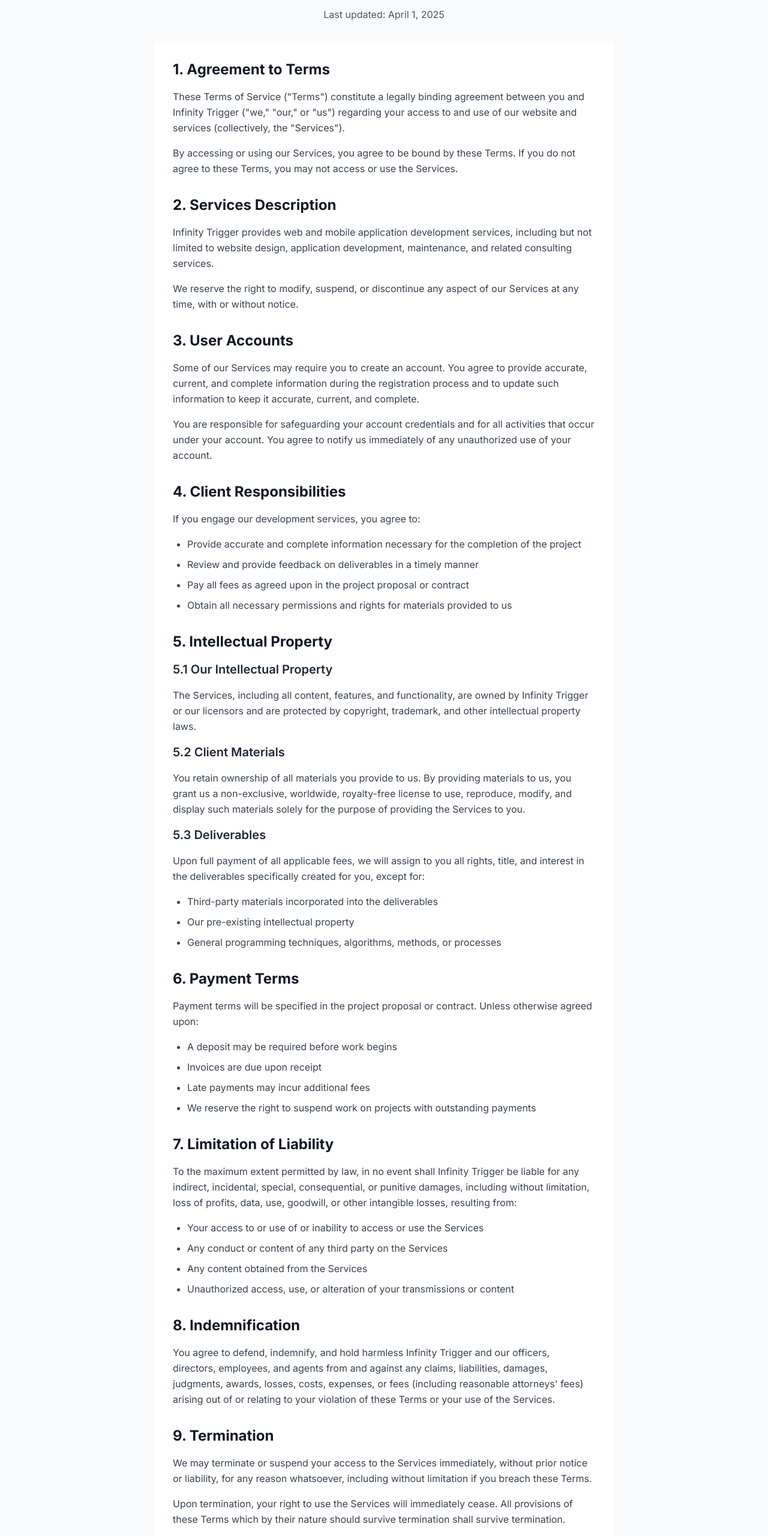
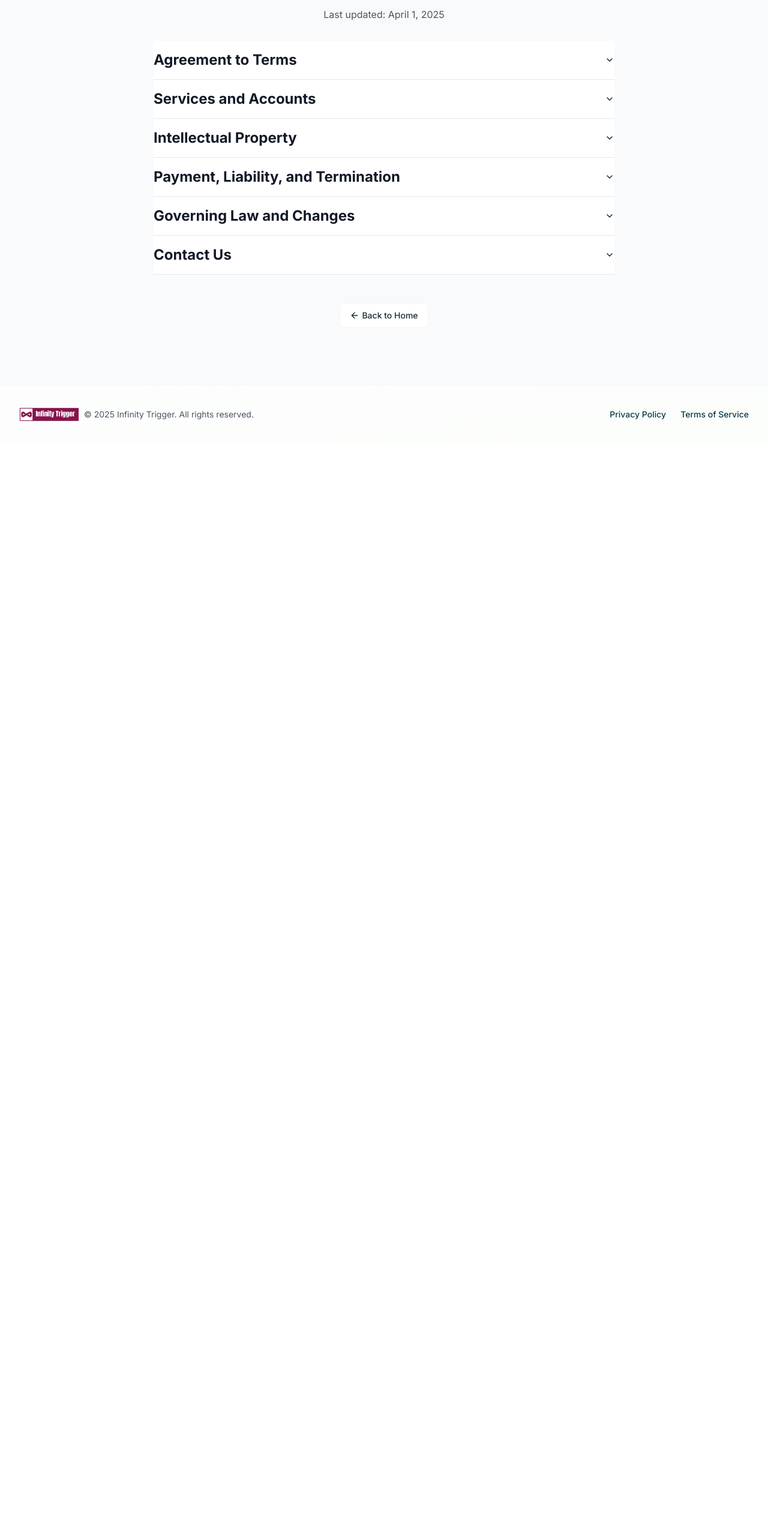
Before and after one commit to sylentwulf81/infinitytrigger, a Next.js app: page /terms-of-service in a window 1280 px wide. Shown: the part 205-2766 px from the top of the page at 60% size. After the commit the page ends 944 px from the top, so only its background shows below. Built offline with nearby package versions, Linux system fonts and the light colour scheme.

Commit message:
refactor: update routing and component structure for improved page organization and performance

```diff
--- a/app/terms-of-service/page.tsx
+++ b/app/terms-of-service/page.tsx
@@ -1,20 +1,23 @@
 import Link from "next/link";
-import Image from "next/image";
+import {
+  Accordion,
+  AccordionContent,
+  AccordionItem,
+  AccordionTrigger,
+} from "@/components/ui/accordion";
 import { Button } from "@/components/ui/button";
 import { ArrowLeft } from "lucide-react";
 
 export default function TermsOfServicePage() {
   return (
-    <div className="flex min-h-screen flex-col">
-      <main className="flex-1">
-        <section className="w-full py-12 md:py-24 bg-gray-50">
+    <section className="w-full py-12 md:py-24 bg-gray-50 dark:bg-brand-dark dark:text-brand-mint">
       <div className="container px-4 md:px-6">
         <div className="flex flex-col items-center justify-center space-y-4 text-center mb-8">
           <div className="space-y-2">
-                <h1 className="text-3xl font-bold tracking-tighter sm:text-4xl md:text-5xl text-gray-900">
+            <h1 className="text-3xl font-bold tracking-tighter sm:text-4xl md:text-5xl text-gray-900 dark:text-brand-mint">
               Terms of Service
             </h1>
-                <p className="text-gray-600">
+            <p className="text-gray-600 dark:text-white">
               Last updated:{" "}
               {new Date().toLocaleDateString("en-US", {
                 month: "long",
@@ -25,228 +28,124 @@ export default function TermsOfServicePage() {
           </div>
         </div>
 
-            <div className="mx-auto max-w-3xl bg-white rounded-lg shadow-sm p-8 space-y-8">
-              <div className="space-y-4">
-                <h2 className="text-2xl font-bold text-gray-900">1. Agreement to Terms</h2>
-                <p className="text-gray-700 leading-relaxed">
+        <Accordion
+          type="single"
+          collapsible
+          className="w-full max-w-3xl mx-auto bg-white dark:bg-brand-dark dark:text-brand-mint"
+        >
+          <AccordionItem value="item-1">
+            <AccordionTrigger className="text-2xl font-bold text-gray-900 dark:text-brand-mint hover:bg-brand-mint/10 dark:hover:bg-brand-gray dark:hover:text-brand-dark transition-all duration-300 hover:no-underline">
+              Agreement to Terms
+            </AccordionTrigger>
+            <AccordionContent>
+              <p className="text-gray-700 leading-relaxed dark:text-white">
                 These Terms of Service ("Terms") constitute a legally binding
                 agreement between you and Infinity Trigger ("we," "our," or
-                  "us") regarding your access to and use of our website and
-                  services (collectively, the "Services").
+                "us", "the Company") regarding your access to and use of our
+                website, applications, communication channels, and services
+                (collectively, the "Services"). By accessing or using our
+                Services, you agree to be bound by these Terms. If you do not
+                agree to these Terms, you may not access or use the Services.
               </p>
-                <p className="text-gray-700 leading-relaxed">
-                  By accessing or using our Services, you agree to be bound by
-                  these Terms. If you do not agree to these Terms, you may not
-                  access or use the Services.
+            </AccordionContent>
+          </AccordionItem>
+
+          <AccordionItem value="item-2">
+            <AccordionTrigger className="text-2xl font-bold text-gray-900 dark:text-brand-mint hover:bg-brand-mint/10 dark:hover:bg-brand-gray dark:hover:text-brand-dark transition-all duration-300 hover:no-underline">
+              Services and Accounts
+            </AccordionTrigger>
+            <AccordionContent>
+              <p className="text-gray-700 leading-relaxed dark:text-white">
+                Infinity Trigger provides web applications, native mobile
+                applications, and digital application development services. We
+                reserve the right to modify, suspend, or discontinue any aspect
+                of our Services at any time. Some Services may require you to
+                create an account, and you are responsible for providing
+                accurate information and safeguarding your account credentials.
               </p>
-              </div>
+            </AccordionContent>
+          </AccordionItem>
 
-              <div className="space-y-4">
-                <h2 className="text-2xl font-bold text-gray-900">2. Services Description</h2>
-                <p className="text-gray-700 leading-relaxed">
-                  Infinity Trigger provides web and mobile application
-                  development services, including but not limited to website
-                  design, application development, maintenance, and related
-                  consulting services.
+          <AccordionItem value="item-3">
+            <AccordionTrigger className="text-2xl font-bold text-gray-900 dark:text-brand-mint hover:bg-brand-mint/10 dark:hover:bg-brand-gray dark:hover:text-brand-dark transition-all duration-300 hover:no-underline">
+              Intellectual Property
+            </AccordionTrigger>
+            <AccordionContent>
+              <p className="text-gray-700 leading-relaxed dark:text-white">
+                The Services and their original content are owned by Infinity
+                Trigger and are protected by intellectual property laws. Content
+                within specific Services may be covered under Creative Commons
+                licenses. Please refer to the specific Service's terms of
+                service for more information. You retain ownership of materials
+                you provide to us or create using our Services, but you grant us
+                a license to use them to provide, advertise, or improve our
+                Services. In the case of application or web development
+                services, in which payment is rendered in exchange for design
+                and development services, upon full payment to the Company for
+                the aforementioned services rendered, we assign to you all
+                applicable rights to the deliverables created for you, with some
+                exceptions.
               </p>
-                <p className="text-gray-700 leading-relaxed">
-                  We reserve the right to modify, suspend, or discontinue any
-                  aspect of our Services at any time, with or without notice.
+            </AccordionContent>
+          </AccordionItem>
+
+          <AccordionItem value="item-4">
+            <AccordionTrigger className="text-2xl font-bold text-gray-900 dark:text-brand-mint hover:bg-brand-mint/10 dark:hover:bg-brand-gray dark:hover:text-brand-dark transition-all duration-300 hover:no-underline">
+              Payment, Liability, and Termination
+            </AccordionTrigger>
+            <AccordionContent>
+              <p className="text-gray-700 leading-relaxed dark:text-white">
+                In the case of application or web development services, payment
+                terms will be specified in your project proposal. We are not
+                liable for any indirect or consequential damages arising from
+                your use of the Services. We may terminate or suspend your
+                access to the Services at any time for any reason, including if
+                you breach these Terms. In the case of our mobile applications
+                or native web applications, usage, payment, and other terms will
+                be specified in that product's terms of service and each product
+                may have additional terms as required.
               </p>
-              </div>
+            </AccordionContent>
+          </AccordionItem>
 
-              <div className="space-y-4">
-                <h2 className="text-2xl font-bold text-gray-900">3. User Accounts</h2>
-                <p className="text-gray-700 leading-relaxed">
-                  Some of our Services may require you to create an account. You
-                  agree to provide accurate, current, and complete information
-                  during the registration process and to update such information
-                  to keep it accurate, current, and complete.
+          <AccordionItem value="item-5">
+            <AccordionTrigger className="text-2xl font-bold text-gray-900 dark:text-brand-mint hover:bg-brand-mint/10 dark:hover:bg-brand-gray dark:hover:text-brand-dark transition-all duration-300 hover:no-underline">
+              Governing Law and Changes
+            </AccordionTrigger>
+            <AccordionContent>
+              <p className="text-gray-700 leading-relaxed dark:text-white">
+                These Terms are governed by the laws of the United States and
+                Japan. We reserve the right to modify these Terms at any time.
+                right to modify these Terms at any time. If a revision is
+                material, we will provide at least 30 days' notice to all users of the Services.
               </p>
-                <p className="text-gray-700 leading-relaxed">
-                  You are responsible for safeguarding your account credentials
-                  and for all activities that occur under your account. You
-                  agree to notify us immediately of any unauthorized use of your
-                  account.
-                </p>
-              </div>
+            </AccordionContent>
+          </AccordionItem>
 
-              <div className="space-y-4">
-                <h2 className="text-2xl font-bold text-gray-900">
-                  4. Client Responsibilities
-                </h2>
-                <p className="text-gray-700 leading-relaxed">
-                  If you engage our development services, you agree to:
-                </p>
-                <ul className="list-disc pl-6 text-gray-700 space-y-2 leading-relaxed">
-                  <li>
-                    Provide accurate and complete information necessary for the
-                    completion of the project
-                  </li>
-                  <li>
-                    Review and provide feedback on deliverables in a timely
-                    manner
-                  </li>
-                  <li>
-                    Pay all fees as agreed upon in the project proposal or
-                    contract
-                  </li>
-                  <li>
-                    Obtain all necessary permissions and rights for materials
-                    provided to us
-                  </li>
-                </ul>
-              </div>
-
-              <div className="space-y-4">
-                <h2 className="text-2xl font-bold text-gray-900">5. Intellectual Property</h2>
-                <h3 className="text-xl font-semibold text-gray-800">
-                  5.1 Our Intellectual Property
-                </h3>
-                <p className="text-gray-700 leading-relaxed">
-                  The Services, including all content, features, and
-                  functionality, are owned by Infinity Trigger or our licensors
-                  and are protected by copyright, trademark, and other
-                  intellectual property laws.
-                </p>
-
-                <h3 className="text-xl font-semibold text-gray-800">5.2 Client Materials</h3>
-                <p className="text-gray-700 leading-relaxed">
-                  You retain ownership of all materials you provide to us. By
-                  providing materials to us, you grant us a non-exclusive,
-                  worldwide, royalty-free license to use, reproduce, modify, and
-                  display such materials solely for the purpose of providing the
-                  Services to you.
-                </p>
-
-                <h3 className="text-xl font-semibold text-gray-800">5.3 Deliverables</h3>
-                <p className="text-gray-700 leading-relaxed">
-                  Upon full payment of all applicable fees, we will assign to
-                  you all rights, title, and interest in the deliverables
-                  specifically created for you, except for:
-                </p>
-                <ul className="list-disc pl-6 text-gray-700 space-y-2 leading-relaxed">
-                  <li>
-                    Third-party materials incorporated into the deliverables
-                  </li>
-                  <li>Our pre-existing intellectual property</li>
-                  <li>
-                    General programming techniques, algorithms, methods, or
-                    processes
-                  </li>
-                </ul>
-              </div>
-
-              <div className="space-y-4">
-                <h2 className="text-2xl font-bold text-gray-900">6. Payment Terms</h2>
-                <p className="text-gray-700 leading-relaxed">
-                  Payment terms will be specified in the project proposal or
-                  contract. Unless otherwise agreed upon:
-                </p>
-                <ul className="list-disc pl-6 text-gray-700 space-y-2 leading-relaxed">
-                  <li>A deposit may be required before work begins</li>
-                  <li>Invoices are due upon receipt</li>
-                  <li>Late payments may incur additional fees</li>
-                  <li>
-                    We reserve the right to suspend work on projects with
-                    outstanding payments
-                  </li>
-                </ul>
-              </div>
-
-              <div className="space-y-4">
-                <h2 className="text-2xl font-bold text-gray-900">
-                  7. Limitation of Liability
-                </h2>
-                <p className="text-gray-700 leading-relaxed">
-                  To the maximum extent permitted by law, in no event shall
-                  Infinity Trigger be liable for any indirect, incidental,
-                  special, consequential, or punitive damages, including without
-                  limitation, loss of profits, data, use, goodwill, or other
-                  intangible losses, resulting from:
-                </p>
-                <ul className="list-disc pl-6 text-gray-700 space-y-2 leading-relaxed">
-                  <li>
-                    Your access to or use of or inability to access or use the
-                    Services
-                  </li>
-                  <li>
-                    Any conduct or content of any third party on the Services
-                  </li>
-                  <li>Any content obtained from the Services</li>
-                  <li>
-                    Unauthorized access, use, or alteration of your
-                    transmissions or content
-                  </li>
-                </ul>
-              </div>
-
-              <div className="space-y-4">
-                <h2 className="text-2xl font-bold text-gray-900">8. Indemnification</h2>
-                <p className="text-gray-700 leading-relaxed">
-                  You agree to defend, indemnify, and hold harmless Infinity
-                  Trigger and our officers, directors, employees, and agents
-                  from and against any claims, liabilities, damages, judgments,
-                  awards, losses, costs, expenses, or fees (including reasonable
-                  attorneys' fees) arising out of or relating to your violation
-                  of these Terms or your use of the Services.
-                </p>
-              </div>
-
-              <div className="space-y-4">
-                <h2 className="text-2xl font-bold text-gray-900">9. Termination</h2>
-                <p className="text-gray-700 leading-relaxed">
-                  We may terminate or suspend your access to the Services
-                  immediately, without prior notice or liability, for any reason
-                  whatsoever, including without limitation if you breach these
-                  Terms.
-                </p>
-                <p className="text-gray-700 leading-relaxed">
-                  Upon termination, your right to use the Services will
-                  immediately cease. All provisions of these Terms which by
-                  their nature should survive termination shall survive
-                  termination.
-                </p>
-              </div>
-
-              <div className="space-y-4">
-                <h2 className="text-2xl font-bold text-gray-900">10. Changes to Terms</h2>
-                <p className="text-gray-700 leading-relaxed">
-                  We reserve the right to modify or replace these Terms at any
-                  time. If a revision is material, we will provide at least 30
-                  days' notice prior to any new terms taking effect. What
-                  constitutes a material change will be determined at our sole
-                  discretion.
-                </p>
-                <p className="text-gray-700 leading-relaxed">
-                  By continuing to access or use our Services after any
-                  revisions become effective, you agree to be bound by the
-                  revised terms.
-                </p>
-              </div>
-
-              <div className="space-y-4">
-                <h2 className="text-2xl font-bold text-gray-900">11. Governing Law</h2>
-                <p className="text-gray-700 leading-relaxed">
-                  These Terms shall be governed by and construed in accordance
-                  with the laws of Japan, without regard to its conflict of law
-                  provisions.
-                </p>
-              </div>
-
-              <div className="space-y-4">
-                <h2 className="text-2xl font-bold text-gray-900">12. Contact Us</h2>
-                <p className="text-gray-700 leading-relaxed">
+          <AccordionItem value="item-6">
+            <AccordionTrigger className="text-2xl font-bold text-gray-900 dark:text-brand-mint hover:bg-brand-mint/10 dark:hover:bg-brand-gray dark:hover:text-brand-dark transition-all duration-300 hover:no-underline">
+              Contact Us
+            </AccordionTrigger>
+            <AccordionContent>
+              <p className="text-gray-700 leading-relaxed dark:text-white">
                 If you have any questions about these Terms, please contact us
                 at:
               </p>
-                <div className="text-gray-700 leading-relaxed">
+              <div className="text-gray-700 leading-relaxed mt-4 dark:text-white">
                 <p>Infinity Trigger</p>
-                  <p>Nagano City, Nagano Prefecture, Japan</p>
-                  <p>Email: support@infinitytrigger.com</p>
+                <p>
+                  Email:{" "}
+                  <a
+                    href="mailto:support@infinitytrigger.com"
+                    className="text-brand-gray hover:text-brand-mint dark:text-brand-mint dark:hover:text-white transition-colors underline underline-offset-2"
+                  >
+                    support@infinitytrigger.com
+                  </a>
+                </p>
               </div>
-              </div>
-            </div>
+            </AccordionContent>
+          </AccordionItem>
+        </Accordion>
 
         <div className="flex justify-center mt-12">
           <Link href="/">
@@ -261,7 +160,5 @@ export default function TermsOfServicePage() {
         </div>
       </div>
     </section>
-      </main>
-    </div>
   );
 }
```
Also changed, not shown: app/privacy-policy/page.tsx (+9 -1 lines). Lines whose indentation alone changed are shown as unchanged.
